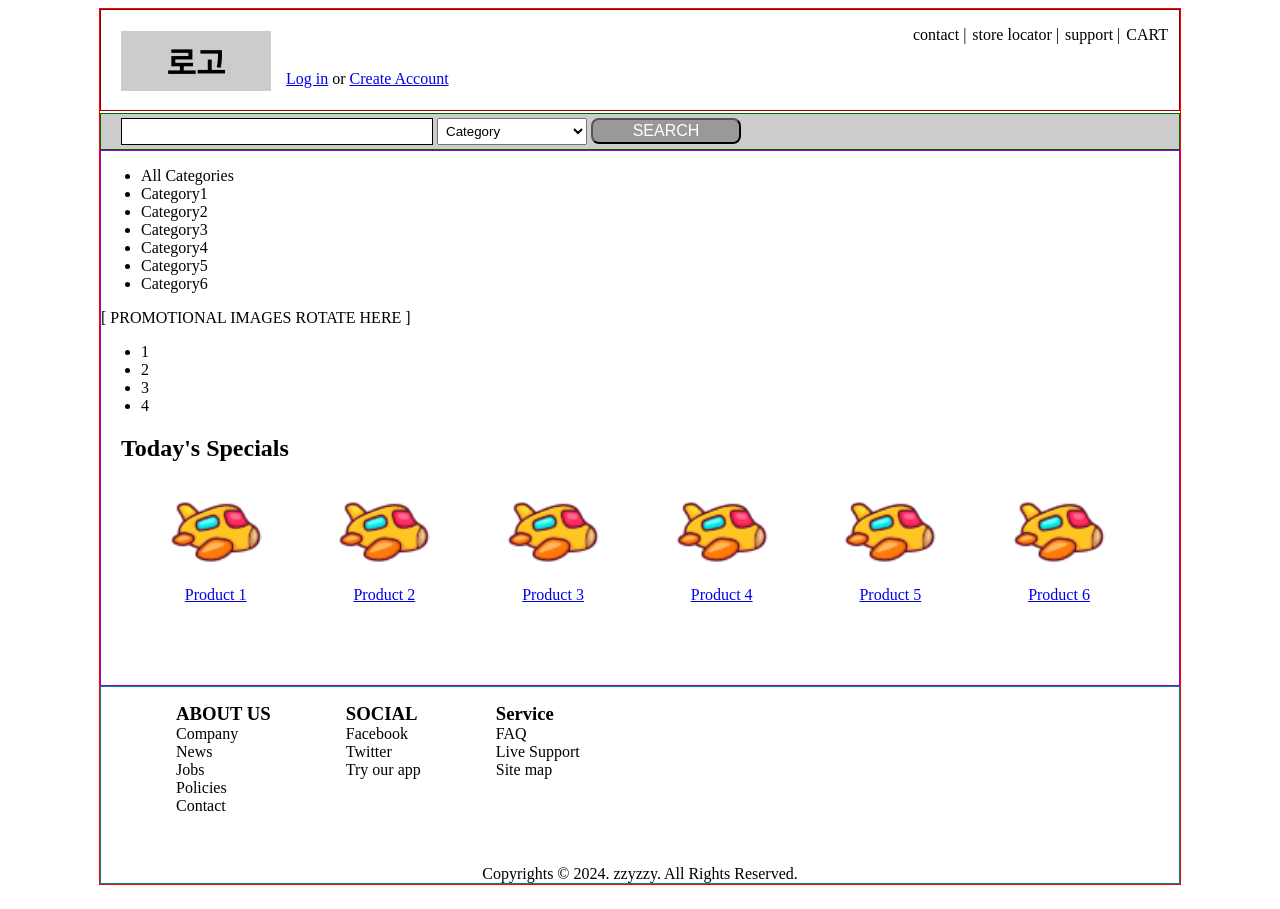
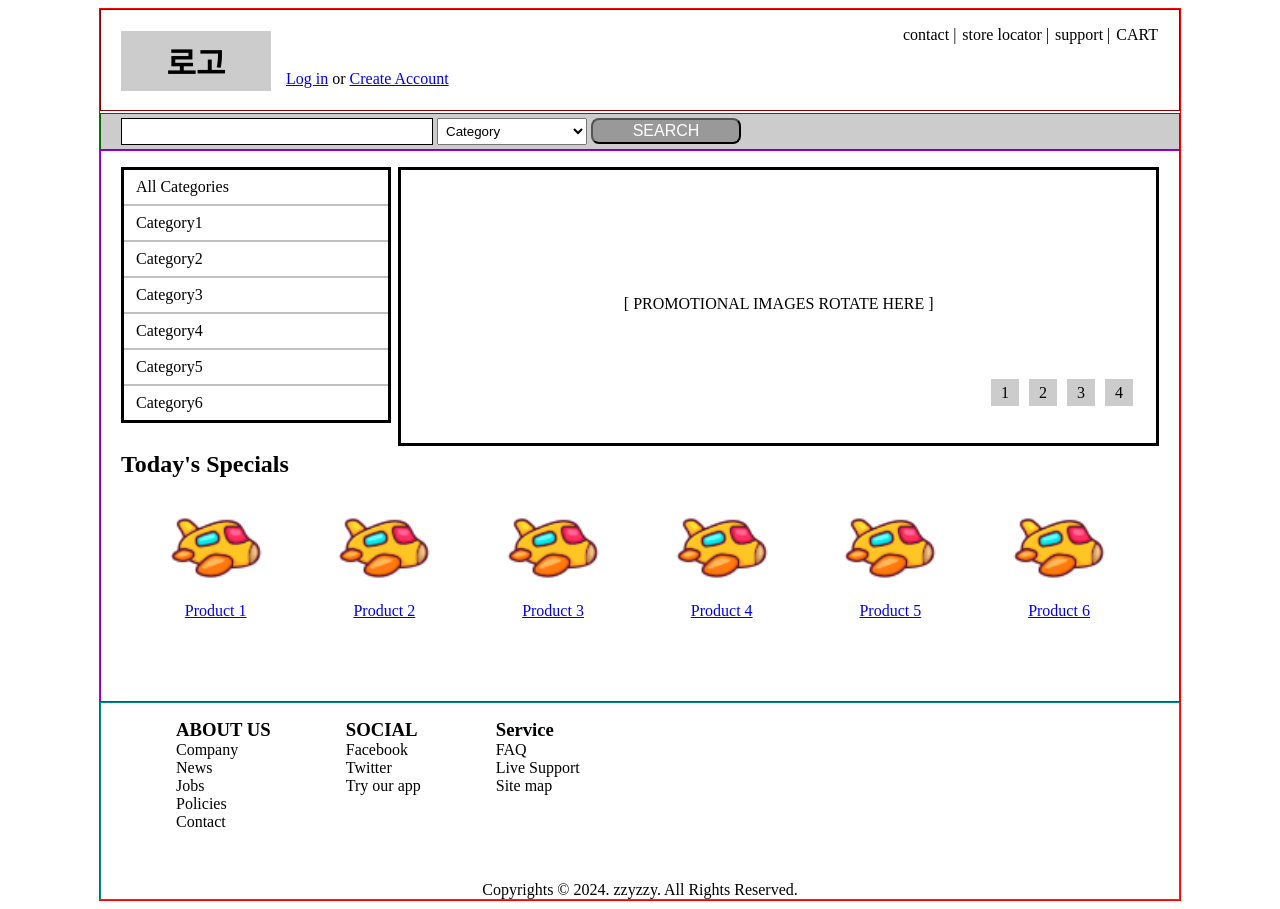
Before and after one commit to sun12wook11/frontends2, a FastAPI app: page /html/project1 in a window 1280 px wide. Before the commit the page ends 885 px from the top, so only its background shows below. Run offline with FastAPI, Linux system fonts and the light colour scheme.

Commit message:
프로젝트 실습 - main : aside, banner 배치

```diff
--- a/views/templates/html/10project1.html
+++ b/views/templates/html/10project1.html
@@ -17,7 +17,7 @@
             margin-left: 20px; float: left }
 
         header ul { list-style: none; padding: 0;
-            float: right; margin-right: 10px }
+            float: right; margin-right: 20px }
         header ul li { display: inline-block; padding: 0 1px; }
         header ul li:after { content: ' |' }
         header ul li:last-child:after { content: '' }
@@ -43,7 +43,24 @@
         main { border: 1px solid darkviolet; }
 
         /*section #1*/
-        section:first-child {  }
+        section:first-child { height: 280px }
+        aside { width: 25%; float: left;
+            margin-left: 20px;  }
+        aside ul { border: 3px solid black;
+            list-style: none; padding: 0}
+        aside li { padding: 8px 12px;
+            border-bottom: 2px solid silver }
+        aside li:last-child { border: none }
+
+        #banner { width: 70%; float: right;
+            border: 3px solid black;
+            margin-right: 20px; margin-top: 16px;
+            height: 273px }
+        #banner p { text-align: center; margin-top: 125px; }
+        #banner ul { list-style: none; padding: 0;
+            float: right; margin: 55px 18px }
+        #banner li { display: inline; padding: 5px 10px;
+            background: #cccccc; margin: 5px }
 
         /*section #2*/
         section:last-child { height: 250px }
@@ -51,7 +68,6 @@
         #products ul { list-style: none; padding: 0; }
         #products li { display: inline-block; margin-left: 6% }
         #products img { width: 100px; height: 100px;
-            background: url();
             border-radius: 7px; }
         #products a { display: block; text-align: center }
 
@@ -103,7 +119,7 @@
                 <ul><li>1</li><li>2</li><li>3</li><li>4</li></ul>
             </div>
         </section>
-        <section>
+        <section class="clear">
             <div id="products">
                 <h2>Today's Specials</h2>
                 <ul>
```
